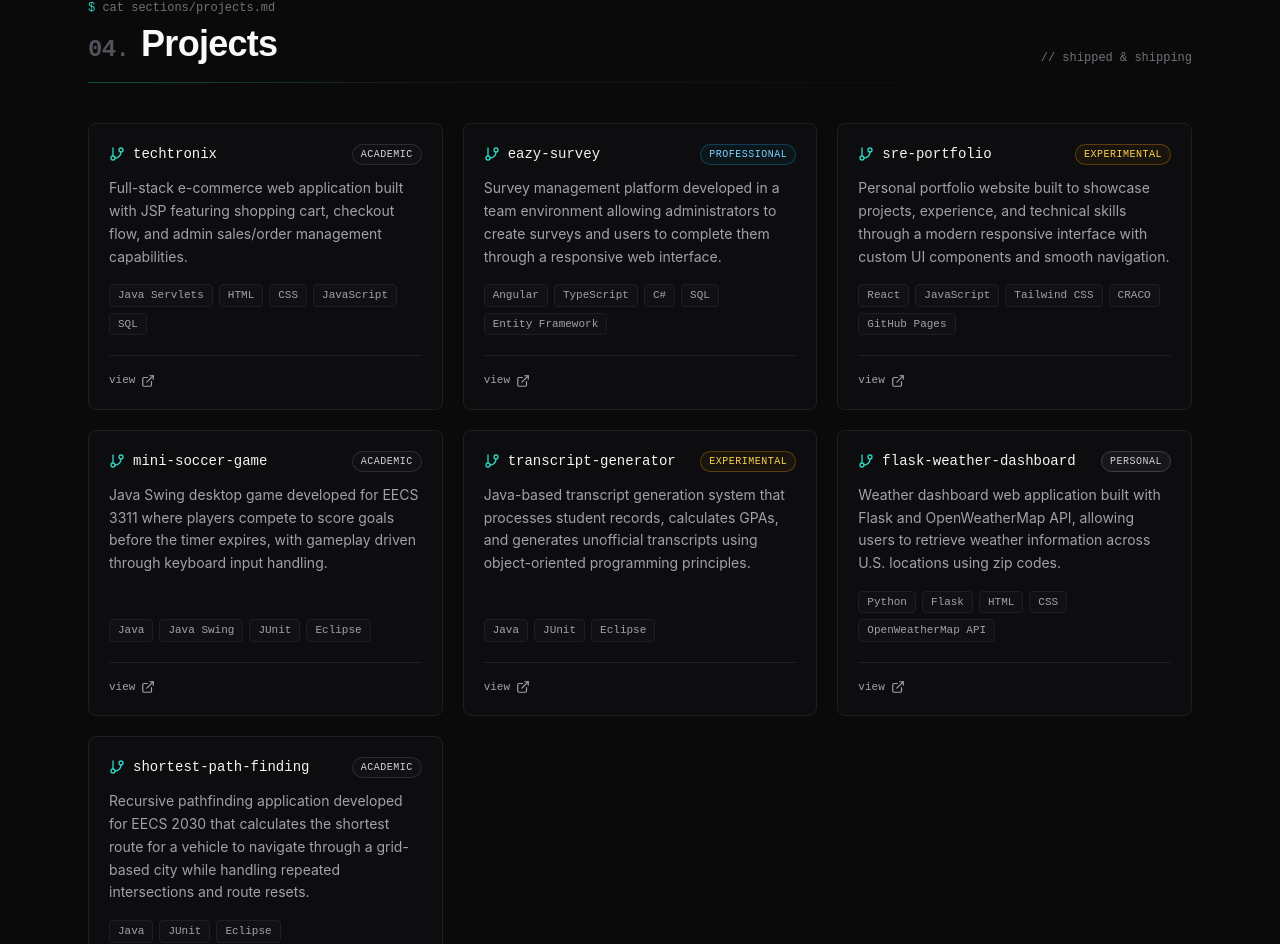
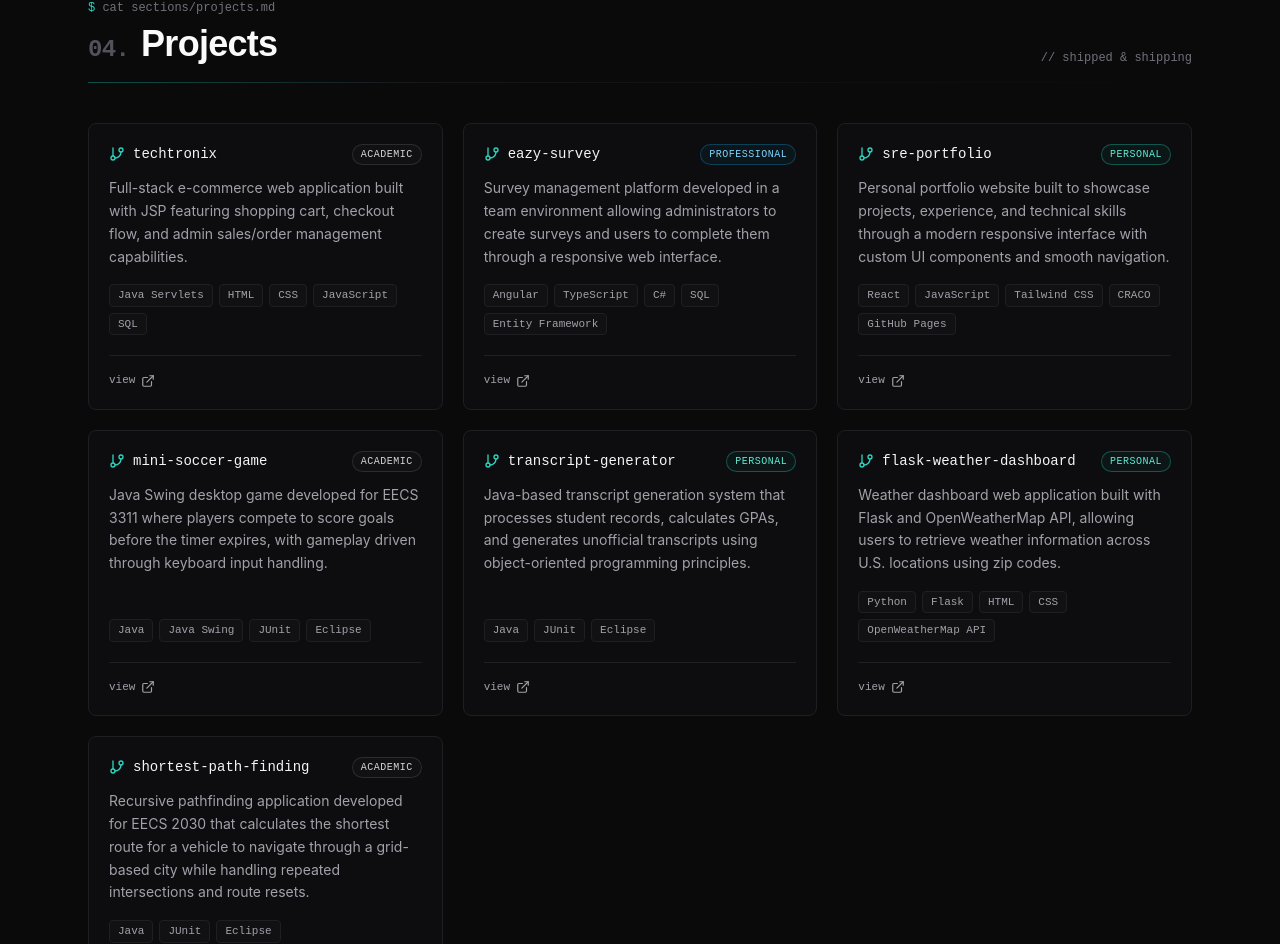
Before and after one commit to dhingranishaant/portfolio-react, a React (Create React App) app in the folder sre-portfolio/: page / in a window 1280 px wide. Shown: the part 3732-4676 px from the top of the page. Built offline with nearby package versions, Linux system fonts and the light colour scheme.

Commit message:
updated-projects-with-colorcoding-personal

```diff
--- a/sre-portfolio/src/components/Projects.jsx
+++ b/sre-portfolio/src/components/Projects.jsx
@@ -5,7 +5,7 @@ import { ExternalLink, GitBranch } from "lucide-react";
 
 const statusColor = (status) => {
     switch (status) {
-        case "production": return "text-teal-300 border-teal-500/40 bg-teal-500/5";
+        case "personal": return "text-teal-300 border-teal-500/40 bg-teal-500/5";
         case "professional": return "text-sky-300 border-sky-500/30 bg-sky-500/5";
         case "experimental": return "text-amber-300 border-amber-500/30 bg-amber-500/5";
         case "academic": return "text-zinc-300 border-zinc-600/40 bg-zinc-700/10";
--- a/sre-portfolio/src/data/mock.js
+++ b/sre-portfolio/src/data/mock.js
@@ -106,7 +106,7 @@ export const projects = [
     summary:
       "Personal portfolio website built to showcase projects, experience, and technical skills through a modern responsive interface with custom UI components and smooth navigation.",
     stack: ["React", "JavaScript", "Tailwind CSS", "CRACO", "GitHub Pages"],
-    status: "experimental",
+    status: "personal",
     link: "https://github.com/dhingranishaant/portfolio-react",
   },
   {
@@ -122,7 +122,7 @@ export const projects = [
     summary:
       "Java-based transcript generation system that processes student records, calculates GPAs, and generates unofficial transcripts using object-oriented programming principles.",
     stack: ["Java", "JUnit", "Eclipse"],
-    status: "experimental",
+    status: "personal",
     link: "https://github.com/dhingranishaant/Transcript",
   },
   {
```
